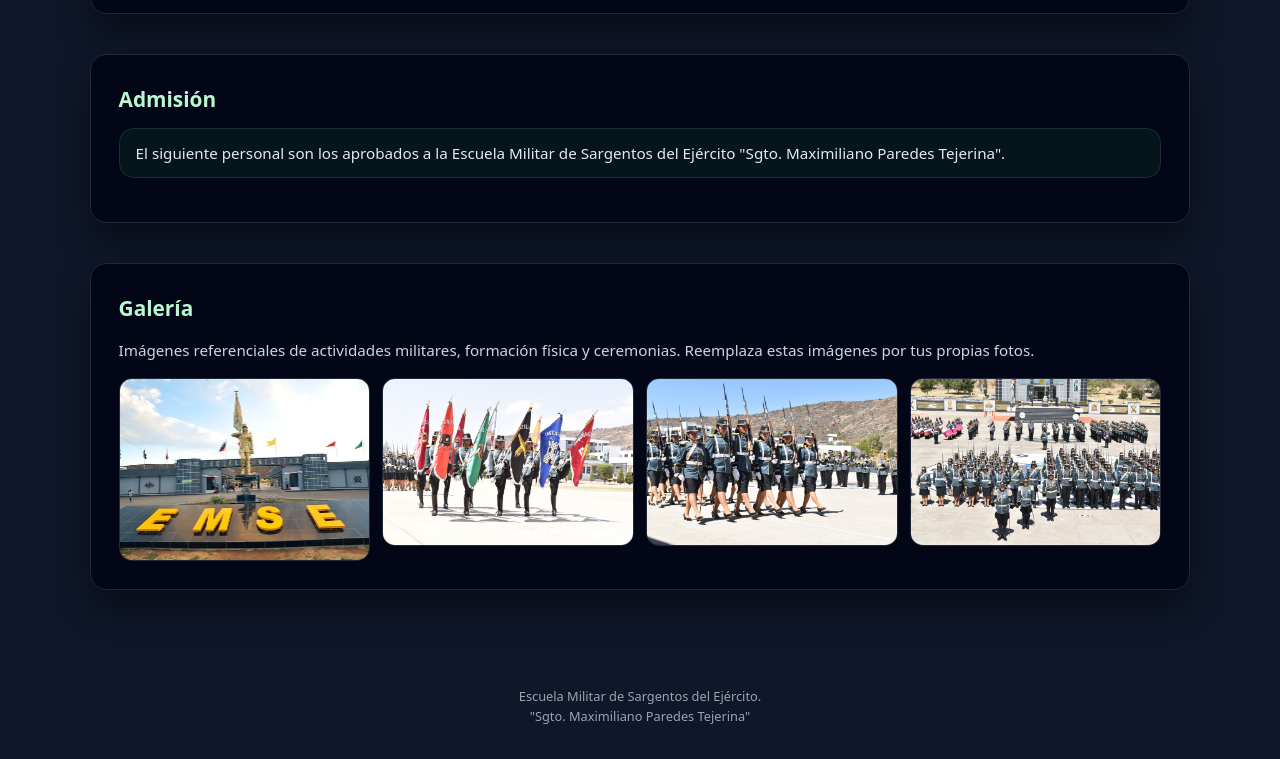
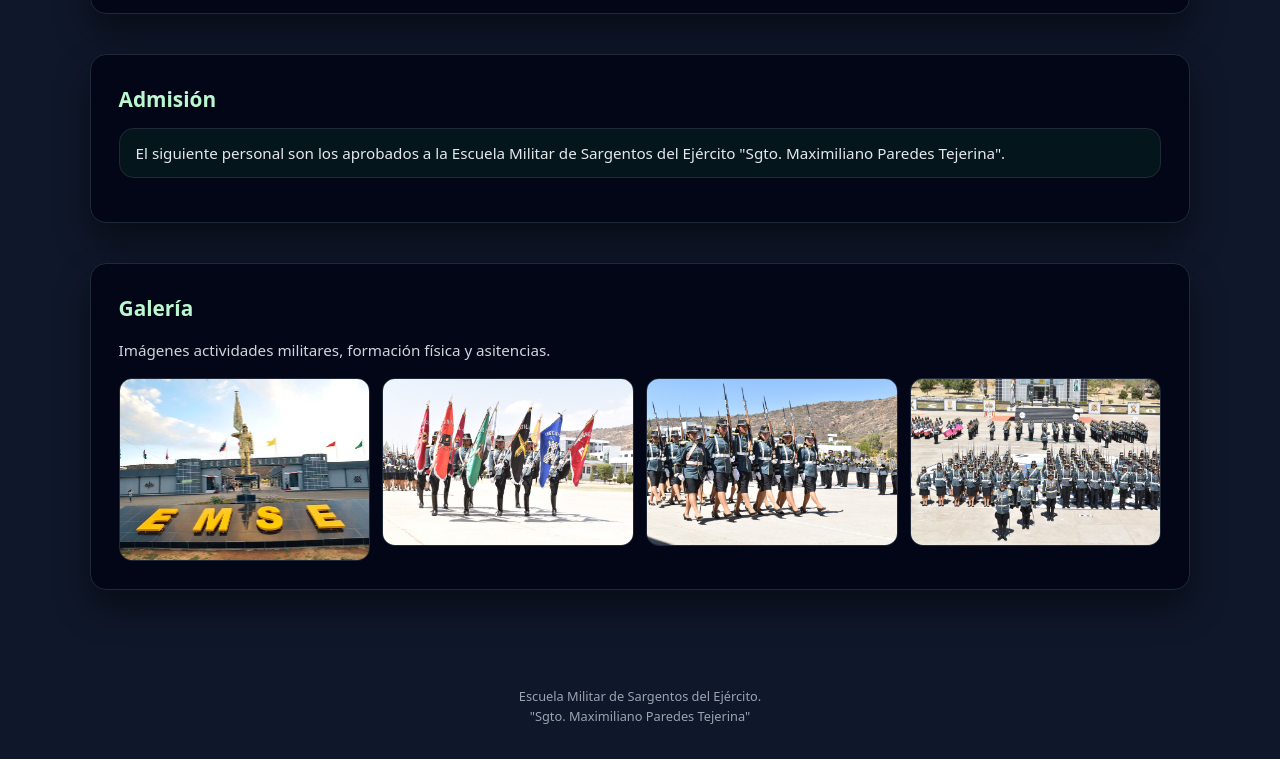
Before and after one commit to EMSE2025/emse.github.io, a plain HTML site: page index.html in a window 1280 px wide. Shown: the part 855-1614 px from the top of the page. Drawn offline with Linux system fonts and the light colour scheme.

Commit message:
Update index.html

```diff
--- a/index.html
+++ b/index.html
@@ -89,8 +89,7 @@
     <section id="galeria" class="seccion">
       <h2>Galería</h2>
       <p>
-        Imágenes referenciales de actividades militares, formación física y ceremonias.
-        Reemplaza estas imágenes por tus propias fotos.
+        Imágenes actividades militares, formación física y asitencias.
       </p>
       <div class="galeria">
         <img src="images/0.jpeg" alt="Formación de cadetes" />
```
